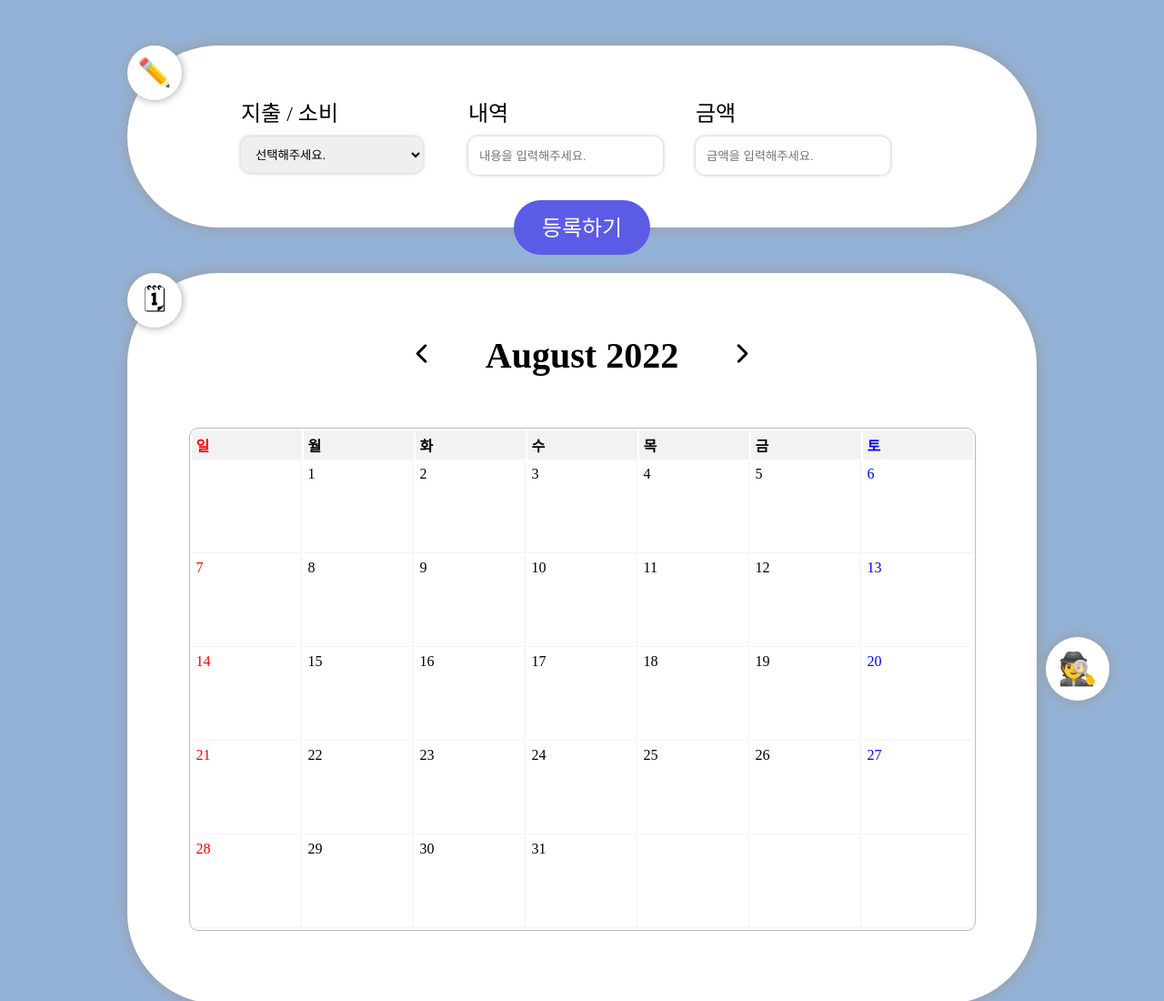
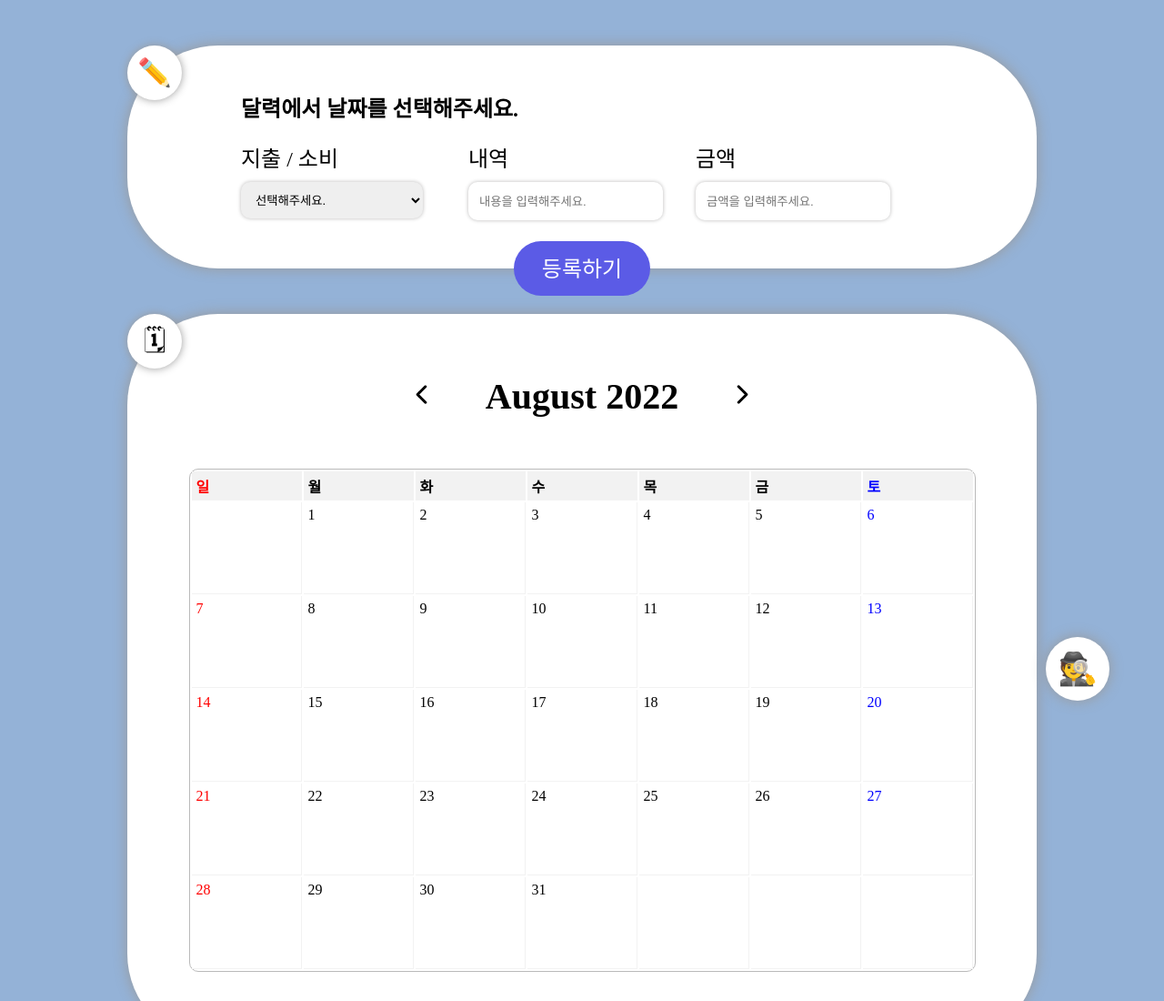
Before and after one commit to dengoyoon/household-ledger, a website with bundled scripts: page index.html in a window 1280 px wide. Shown: the top 1100 px of the page at 91% size. Built offline with nearby package versions, Linux system fonts and the light colour scheme.

Commit message:
💄 헤더에 선택된 날짜 글자 추가하고 입력 부분 폼 태그로 전환

```diff
--- a/index.html
+++ b/index.html
@@ -8,11 +8,14 @@
 </head>
 <body>
     <header class = "round-box">
-        <!-- <form> -->
-            <div class = icon-circle>
-                ✏️
-            </div>
-            <div class = "box-form">
+        <div class = icon-circle>
+            ✏️
+        </div>
+        <div id = "header-selected-date">
+            달력에서 날짜를 선택해주세요.
+        </div>
+        <form>
+            <div class = "form-input">
                 <div>
                     지출 / 소비
                 </div>
@@ -22,7 +25,7 @@
                     <option value="minus">지출</option>
                 </select>
             </div>
-            <div class = "box-form">
+            <div class = "form-input">
                 <div>
                     내역
                 </div>
@@ -30,7 +33,7 @@
                     id = "input-description"
                     type="text" placeholder="내용을 입력해주세요." />
             </div>
-            <div class = "box-form">
+            <div class = "form-input">
                 <div>
                     금액
                 </div>
@@ -41,7 +44,7 @@
             <button>
                 <span>등록하기</span>
             </button>
-        <!-- </form> -->
+        </form>
     </header>
     <section class = "round-box">
         <!-- span으로 하 padding을 주는 방법도 있다 -->
--- a/style.css
+++ b/style.css
@@ -14,11 +14,23 @@ body {
 }
 
 header {
+    height: fit-content;
+    padding-top:50px;
+    padding-bottom:50px;
+    font-size: 24px;
+}
+
+#header-selected-date {
+    width: 750px;
+    margin: auto;
+    margin-bottom: 20px;
+    font-weight: bold;
+}
+
+header form {
     display: flex;
-    height: 200px;
-    align-items: center;
-    font-size: 24px;
-    margin-top: 50px;
+    margin: auto;
+    justify-content: center;
 }
 
 .icon-circle {
@@ -35,7 +47,7 @@ header {
     background-color: white;
 }
 
-.box-form {
+.form-input {
     width: 250px;
     height: 50px;
     padding-bottom: 40px;
```
